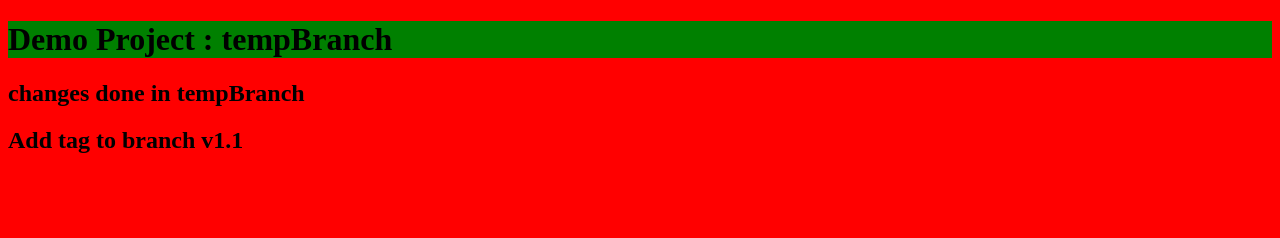
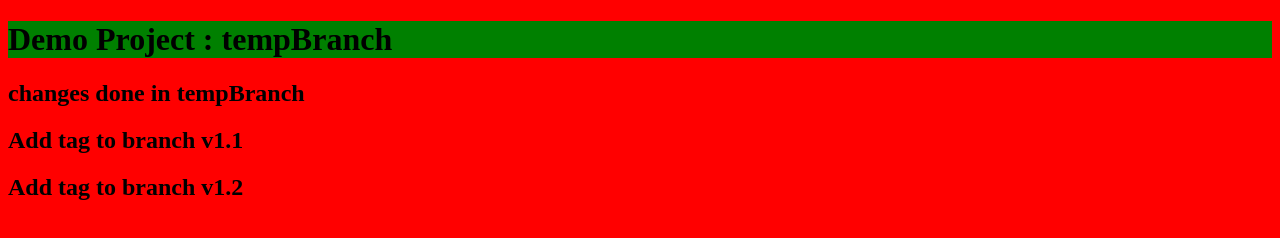
Before and after one commit to SapnaSecure/DemoWebsite, a plain HTML site: page index.html in a window 1280 px wide. Drawn offline with Linux system fonts and the light colour scheme.

Commit message:
v1.2 tag added in file

```diff
--- a/index.html
+++ b/index.html
@@ -12,5 +12,7 @@
 <h2> changes done in tempBranch</h2>
 <h2> Add tag to branch v1.1</h2>
 
+<h2> Add tag to branch v1.2</h2>
+
 </body>
 </html>
```
